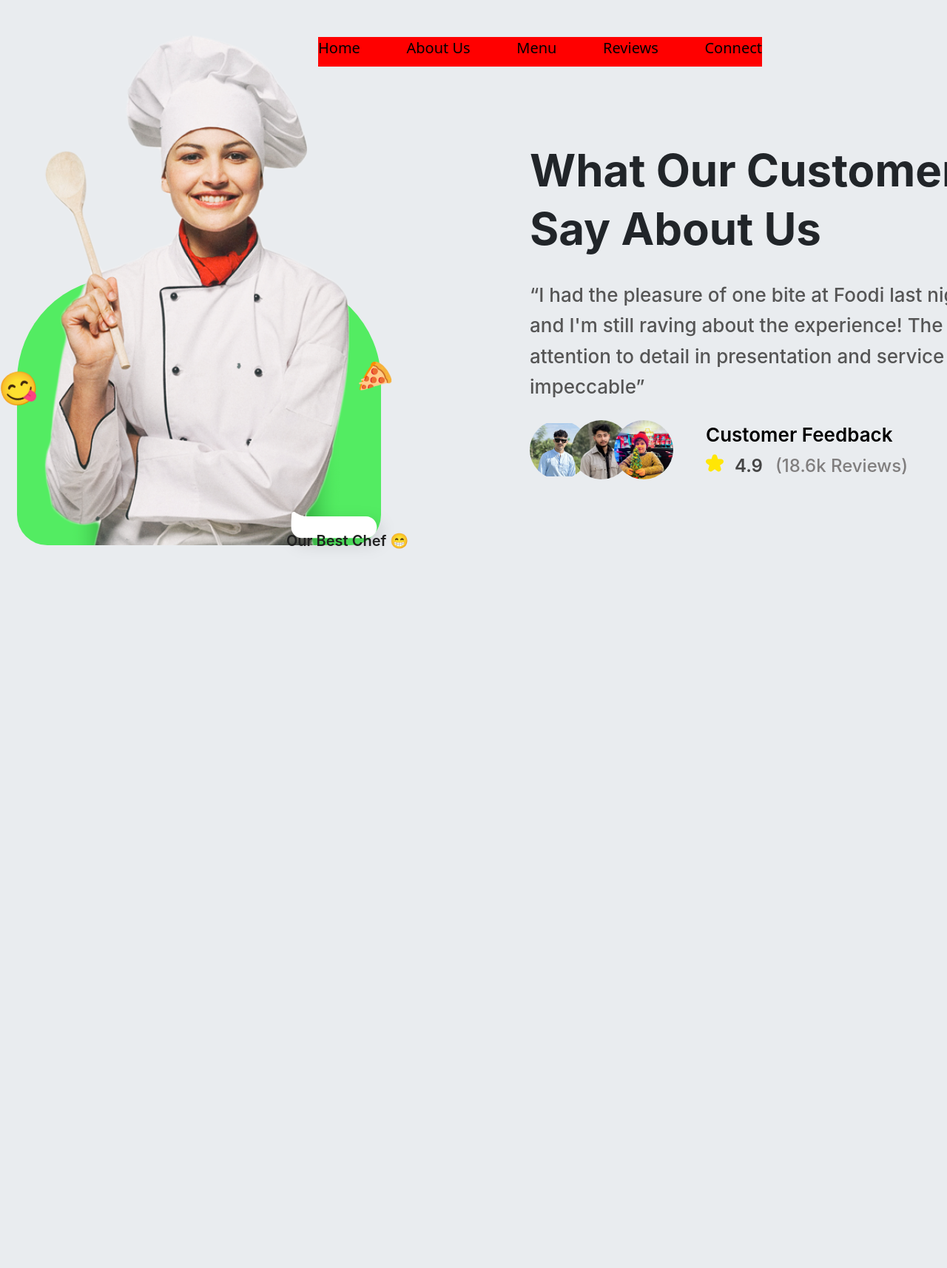
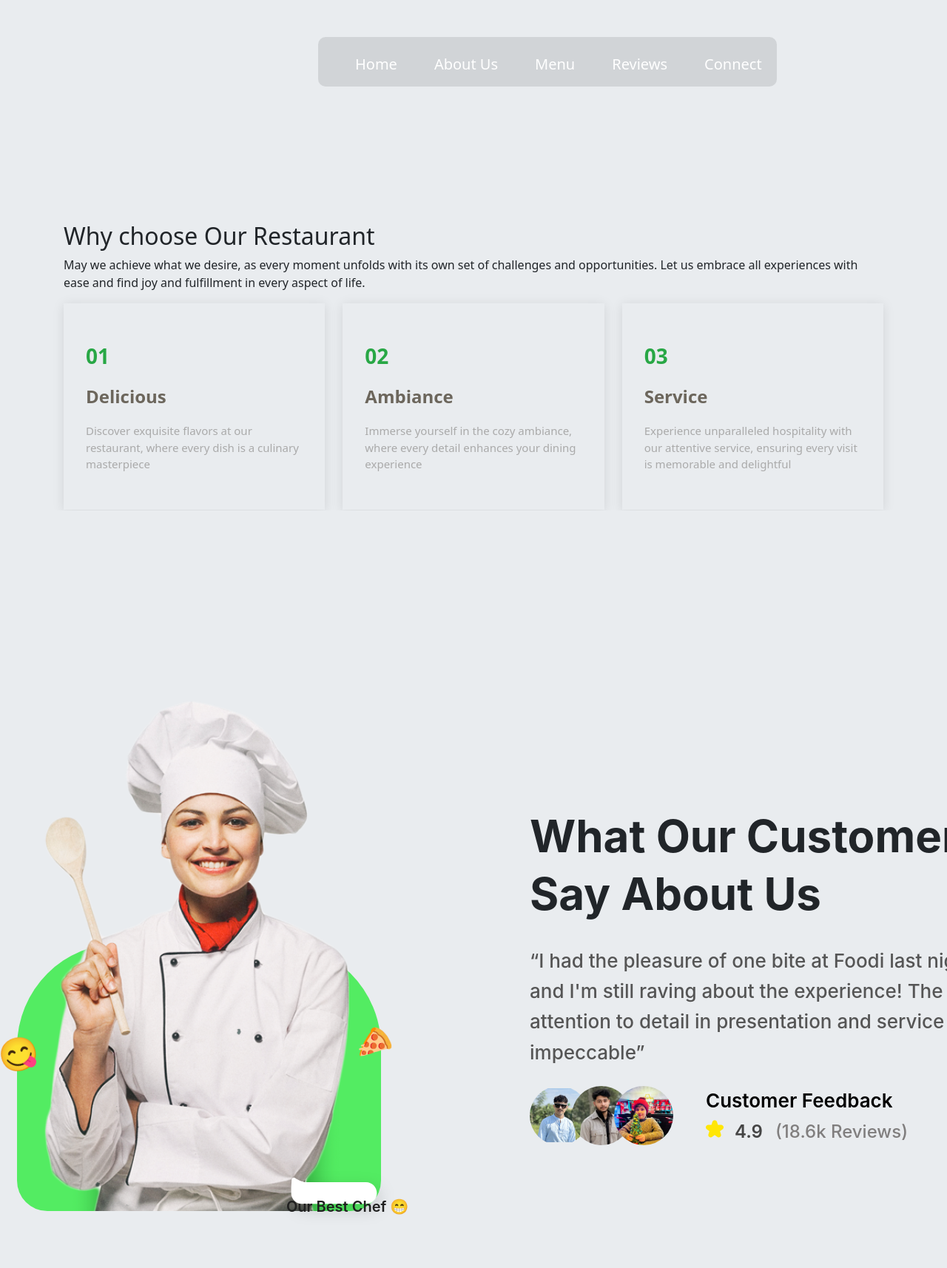
Before and after one commit to Andy-site/RRS, a Django app: page /about/ in a window 1280 px wide. Shown: the whole page at 74% size. Before the commit the page ends 742 px from the top, so only its background shows below. Run offline with Django 5.2, Linux system fonts and the light colour scheme; some libraries are stand-ins or nearby versions.

Commit message:
final in master

```diff
--- a/rms/myapp/templates/myapp/aboutus.html
+++ b/rms/myapp/templates/myapp/aboutus.html
@@ -21,7 +21,7 @@
 
       }
 .all{
-margin-top: -210px;
+margin-top: 1px;
 margin-left: -40px;
 
 }
@@ -29,12 +29,136 @@ margin-left: -40px;
     border-radius: 50%;
 }
 
+.why-us .box {
+  padding: 50px 30px;
+  box-shadow: 0px 2px 15px rgba(0, 0, 0, 0.1);
+  transition: all ease-in-out 0.3s;
+  height: 100%;
+}
+
+.why-us .box span {
+  display: block;
+  font-size: 28px;
+  font-weight: 700;
+  color: #28a745;
+}
+
+.why-us .box h4 {
+  font-size: 24px;
+  font-weight: 600;
+  padding: 0;
+  margin: 20px 0;
+  color: #6c665c;
+}
+
+.why-us .box p {
+  color: #aaaaaa;
+  font-size: 15px;
+  margin: 0;
+  padding: 0;
+}
+
+.why-us .box:hover {
+  background: #28a745;
+  padding: 30px 30px 70px 30px;
+  box-shadow: 10px 15px 30px rgba(0, 0, 0, 0.18);
+}
+
+.why-us .box:hover span,
+.why-us .box:hover h4,
+.why-us .box:hover p {
+  color: #fff;
+}
+
+.allme{
+margin-top: 300px;
+
+}
+
+
                  {% endblock %}
 
 
 
 
 {% block body%}
+
+
+<div class="allme">
+    <section id="why-us" class="why-us">
+      <div class="container">
+
+        <div class="section-title">
+          <h2>Why choose <span>Our Restaurant</span></h2>
+          <p>May we achieve what we desire, as every moment unfolds with its own set of challenges and opportunities. Let us embrace all experiences with ease and find joy and fulfillment in every aspect of life.</p>
+        </div>
+
+        <div class="row">
+
+          <div class="col-lg-4">
+            <div class="box">
+              <span>01</span>
+              <h4>Delicious</h4>
+              <p>Discover exquisite flavors at our restaurant, where every dish is a culinary masterpiece</p>
+            </div>
+          </div>
+
+          <div class="col-lg-4 mt-4 mt-lg-0">
+            <div class="box">
+              <span>02</span>
+              <h4>Ambiance</h4>
+              <p>Immerse yourself in the cozy ambiance, where every detail enhances your dining experience</p>
+            </div>
+          </div>
+
+          <div class="col-lg-4 mt-4 mt-lg-0">
+            <div class="box">
+              <span>03</span>
+              <h4> Service</h4>
+              <p>Experience unparalleled hospitality with our attentive service, ensuring every visit is memorable and delightful</p>
+            </div>
+          </div>
+
+        </div>
+
+      </div>
+    </section>
+  </div>
+
+
+
+
+
+
+
+
+
+
+
+
+
+
+
+
+
+
+
+
+
+
+
+
+
+
+
+
+
+
+
+
+
+
+
 <div class="all">
     <div
       style="
--- a/rms/myapp/templates/myapp/admin_page.html
+++ b/rms/myapp/templates/myapp/admin_page.html
@@ -118,6 +118,8 @@
         <button class="dashboard-button" onclick="window.location.href='{% url 'ap' %}'">Dashboard</button>
     <button class="make-reservation-button" onclick="redirect()">Manage Table</button>
    <button class="reviews-button" onclick="window.location.href='{% url 'admin_rev' %}'">Reviews</button>
+       <button class="reviews-button" onclick="window.location.href='{% url 'admin_rev' %}'">Dine-In</button>
+       <button class="reviews-button" onclick="window.location.href='{% url 'admin_rev' %}'">Reservation</button>
              <button class="logout-button" onclick="openModal()">Logout</button>
 
   </div>
--- a/rms/myapp/templates/myapp/common.html
+++ b/rms/myapp/templates/myapp/common.html
@@ -12,7 +12,7 @@
             <style>
 
             body{
-background-color: #f8f9fa;
+background-color: #e9ecef;
 }
 
 
@@ -106,7 +106,7 @@ margin-top: 20px;
 }
 
 .connect-link {
-    color: black;
+    color: white;
     cursor: pointer;
 }
 
@@ -120,22 +120,26 @@ element.style {
 .connect-link:hover {
     color: green;
 }
-#dropdownMenu a {
+#dropdownMenu {
     text-decoration: none;
+    display: block;
+     margin-bottom: 20px;
+     margin-left:50px;
+     margin-top: 50px;
   }
 
 #connect-links-container {
-background-color: red;
-font-size:20px;
+    background-color: rgba(0, 0, 0, 0.1); /* Black with 80% opacity */
+    font-size: 20px;
     position: absolute;
     display: flex;
     top: 50px;
     left: 430px;
-    justify-content: space-between; /* Distribute items evenly along the main axis */
-    width: 600px; /* Adjust the width as needed */
+    width: 620px;
+    border-radius: 10px; /* Adjust the value as needed */
 }
 
-<!--THis one to be resolved -->
+
 
 
                 {% block css %}
@@ -156,21 +160,18 @@ font-size:20px;
 
 
 <!-- to trigger Login modal -->
-<div id="connect-links-container" >
-    <span class="connect-link" style="display: block; margin-bottom: 10px;" onmousedown="preventDefaultAndNavigate('{% url 'home' %}');">Home</span>
-    <span class="connect-link" style="display: block; margin-bottom: 10px;" onmousedown="preventDefaultAndNavigate('{% url 'about' %}');">About Us</span>
-    <span class="connect-link" style="display: block; margin-bottom: 10px;" onmousedown="preventDefaultAndNavigate('{% url 'menu' %}');">Menu</span>
-    <span class="connect-link" style="display: block; margin-bottom: 10px;" onmousedown="preventDefaultAndNavigate('{% url 'rev123' %}');">Reviews</span>
+<div id="connect-links-container">
+    <span class="connect-link" style="display: block; margin-bottom: 15px; margin-left: 50px; margin-top: 22px; " onmousedown="preventDefaultAndNavigate('{% url 'home' %}');">Home</span>
+    <span class="connect-link" style="display: block;margin-bottom: 15px; margin-left: 50px; margin-top: 22px;" onmousedown="preventDefaultAndNavigate('{% url 'about' %}');">About Us</span>
+    <span class="connect-link" style="display: block; margin-bottom: 15px; margin-left: 50px; margin-top: 22px;" onmousedown="preventDefaultAndNavigate('{% url 'menu' %}');">Menu</span>
+    <span class="connect-link" style="display: block; margin-bottom: 15px; margin-left: 50px; margin-top: 22px;" onmousedown="preventDefaultAndNavigate('{% url 'rev123' %}');">Reviews</span>
 
     {% if user.is_authenticated %}
-    <div style="cursor: pointer;" onclick="toggleDropdown()">
+    <div style="cursor: pointer; display: block; margin-bottom: 15px; margin-left: 50px; margin-top: 22px; color: white;" onclick="confirmLogout()">
         {{ request.user }}
-        <div id="dropdownMenu" style="display: none; ">
-            <a href="{% url 'lout' %}">Logout</a>
-        </div>
     </div>
     {% else %}
-    <span class="connect-link" data-toggle="modal" data-target="#loginModal" style="display: block; margin-bottom: 10px;">Connect</span>
+    <span class="connect-link" data-toggle="modal" data-target="#loginModal" style="display: block;margin-bottom: 5px; margin-left: 50px; margin-top: 22px; ">Connect</span>
     {% endif %}
 </div>
 
@@ -213,7 +214,7 @@ font-size:20px;
 
                   <div class="form px-4 pt-5">
                      <form action="/handle2/" method='post'>
-                    <input type="text" name="username" class="form-control" placeholder="Email or Phone" autocomplete="off">
+                    <input type="text" name="username" class="form-control" placeholder="Username or Email" autocomplete="off">
 
                     <input type="password" name="password" class="form-control" placeholder="Password" autocomplete="off">
                          {% csrf_token %}
@@ -283,6 +284,13 @@ function preventDefaultAndNavigate(url) {
 }
 </script>
 
-
+<script>
+    function confirmLogout() {
+        var logout = confirm("Do you really want to logout?");
+        if (logout) {
+            window.location.href = "{% url 'lout' %}";
+        }
+    }
+</script>
 </body>
 </html>
--- a/rms/myapp/urls.py
+++ b/rms/myapp/urls.py
@@ -25,5 +25,6 @@ urlpatterns = [
     path('admin_rev/', views.admin_rev, name='admin_rev'),
     path('submit_review/', views.submit_review, name='submit_review'),
     path('admin_rev123/', views.admin_rev123, name='admin_rev123'),
+    path('take_away/', views.take_away, name='take_away'),
 
 ]
--- a/rms/myapp/views.py
+++ b/rms/myapp/views.py
@@ -143,11 +143,19 @@ def menu(request):
     return render(request, "myapp/menu.html", {})
 
 
+def take_away(request):
+    if request.user.is_authenticated:
+        return render(request, "myapp/take_away.html", {})
+    else:
+        messages.error(request, "Please login through the connect section for Take-Away")
+        return render(request, "myapp/home.html", {})
+
+
 def reservation(request):
     if request.user.is_authenticated:
         return render(request, "myapp/reservation.html", {})
     else:
-        messages.error(request, "Please login through the connect section")
+        messages.error(request, "Please login through the connect section to book a Table!")
         return render(request, "myapp/home.html", {})
 
 
@@ -204,13 +212,20 @@ def handle1(request):
 
 def handle2(request):
     if request.method == 'POST':
-        username = request.POST['username']
-        password = request.POST['password']
-        user = authenticate(username=username, password=password)
+        username_or_email = request.POST.get('username')
+        password = request.POST.get('password')
+
+        # Check if the input is an email
+        if '@gmail.com' in username_or_email:
+            # If it's an email, try to authenticate with email
+            user = authenticate(email=username_or_email, password=password)
+        else:
+            # Otherwise, try to authenticate with username
+            user = authenticate(username=username_or_email, password=password)
 
         if user is not None:
             login(request, user)
-            messages.success(request, f"Welcome, {request.user.username} to One Bite Foods!")
+            messages.success(request, f"Welcome, {user.username} to One Bite Foods!")
             return redirect("home")
         else:
             messages.error(request, "Invalid Credentials, Please Try Again!!")
```
Also changed, not shown: rms/myapp/templates/myapp/home.html (+59 -8 lines), rms/myapp/templates/myapp/take_away.html (added, +10 -0 lines), rms/db.sqlite3, rms/myapp/migrations/0009_myuser123_groups_myuser123_is_superuser_and_more.py (added), rms/myapp/migrations/0010_remove_myuser123_groups_and_more.py (added), rms/myapp/static/images/image1.png (added), rms/myapp/static/images/image2.png (added), rms/myapp/static/images/logo.png (added), rms/myapp/static/images/logo1.png (added).
